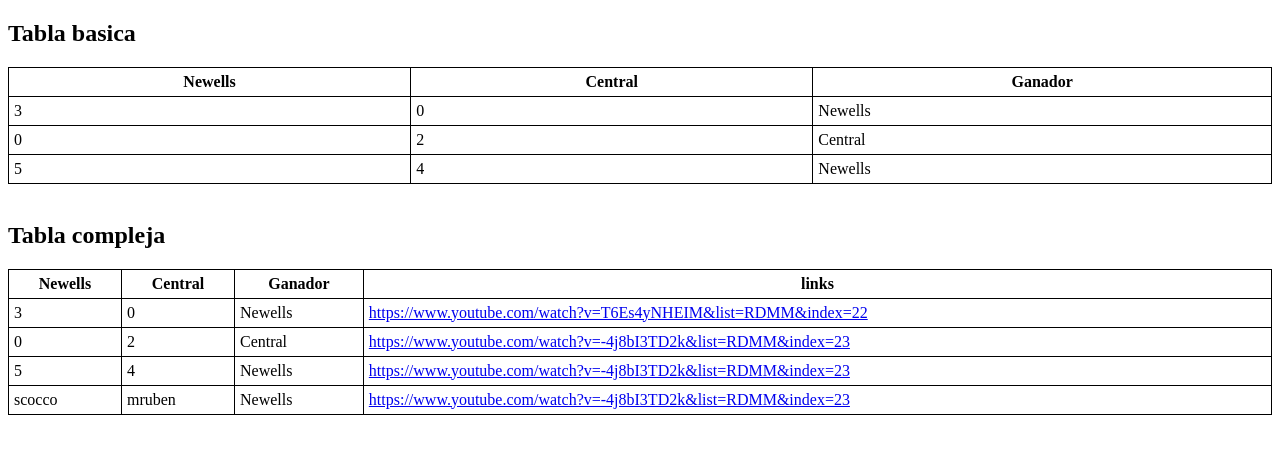
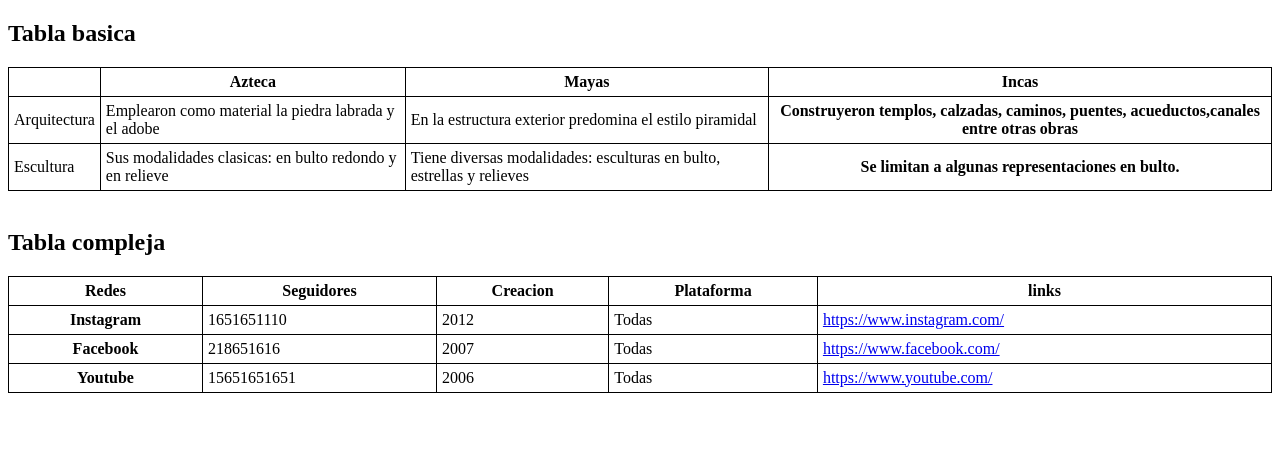
Before and after one commit to martincastro99/Ejercitacion_Laboratorio_2, a plain HTML site: page U02P02/index.html in a window 1280 px wide. Drawn offline with Linux system fonts and the light colour scheme.

Commit message:
ejercitación

```diff
--- a/U02P02/index.html
+++ b/U02P02/index.html
@@ -26,28 +26,25 @@
     <table>
         <thead>
             <tr>
-                <th>Newells</th>
-                <th>Central</th>
-                <th>Ganador</th>
+                <th></th>
+                <th>Azteca</th>
+                <th>Mayas</th>
+                <th>Incas</th>
             </tr>
         </thead>
         <tbody>
             <tr>
-                <td>3</td>
-                <td>0</td>
-                <td>Newells</td>
+                <td>Arquitectura</td>
+                <td>Emplearon como material la piedra labrada y el adobe</td>
+                <td>En la estructura exterior predomina el estilo piramidal </td>
+                <th>Construyeron templos, calzadas, caminos, puentes, acueductos,canales entre otras obras</th>
             </tr>
 
             <tr>
-                <td>0</td>
-                <td>2</td>
-                <td>Central</td>
-            </tr>
-
-            <tr>
-                <td>5</td>
-                <td>4</td>
-                <td>Newells</td>
+                <td>Escultura</td>
+                <td>Sus modalidades clasicas: en bulto redondo y en relieve</td>
+                <td>Tiene diversas modalidades: esculturas en bulto, estrellas y relieves</td>
+                <th>Se limitan a algunas representaciones en bulto.</th>
             </tr>
         </tbody>
     </table><br>
@@ -56,49 +53,46 @@
     <table>
         <thead>
             <tr>
-                <th>Newells</th>
-                <th>Central</th>
-                <th>Ganador</th>
+                <th>Redes</th>
+                <th>Seguidores</th>
+                <th>Creacion</th>
+                <th>Plataforma</th>
                 <th colspan="2">links</th>
+
             </tr>
         </thead>
         <tbody>
             <tr>
-                <td>3</td>
-                <td>0</td>
-                <td>Newells</td>
+                <th>Instagram</th>
+                <td>1651651110</td>
+                <td>2012</td>
+                <td>Todas</td>
                 <td><a
-                        href="https://www.youtube.com/watch?v=T6Es4yNHEIM&list=RDMM&index=22">https://www.youtube.com/watch?v=T6Es4yNHEIM&list=RDMM&index=22</a>
+                        href="https://www.instagram.com/">https://www.instagram.com/</a>
                 </td>
             </tr>
 
             <tr>
-                <td>0</td>
-                <td>2</td>
-                <td>Central</td>
+                <th>Facebook</th>
+                <td>218651616</td>
+                <td>2007</td>
+                <td>Todas</td>
                 <td><a
-                        href="https://www.youtube.com/watch?v=-4j8bI3TD2k&list=RDMM&index=23">https://www.youtube.com/watch?v=-4j8bI3TD2k&list=RDMM&index=23</a>
+                        href="https://es-la.facebook.com/login/device-based/regular/login/">https://www.facebook.com/</a>
                 </td>
             </tr>
 
-            <tr>
-                <td>5</td>
-                <td>4</td>
-                <td>Newells</td>
-                <td><a
-                        href="https://www.youtube.com/watch?v=-4j8bI3TD2k&list=RDMM&index=23">https://www.youtube.com/watch?v=-4j8bI3TD2k&list=RDMM&index=23</a>
-                </td>
-            </tr>
 
         </tbody>
 
         <tfoot>
             <tr>
-                <td>scocco</td>
-                <td>mruben</td>
-                <td>Newells</td>
+                <th>Youtube</th>
+                <td>15651651651</td>
+                <td>2006</td>
+                <td>Todas</td>
                 <td><a
-                        href="https://www.youtube.com/watch?v=-4j8bI3TD2k&list=RDMM&index=23">https://www.youtube.com/watch?v=-4j8bI3TD2k&list=RDMM&index=23</a>
+                        href="https://www.youtube.com/">https://www.youtube.com/</a>
                 </td>
             </tr>
         </tfoot>
```
Also changed, not shown: U02P01/index.html (+4 -4 lines), U02P01/img/facebook.png (deleted), U02P01/img/facebook200x200.png (added), U02P01/img/instagram.png (deleted), U02P01/img/instagram200x200.png (added), U02P01/img/youtube.png (deleted), U02P01/img/youtube200x200.png (added).
